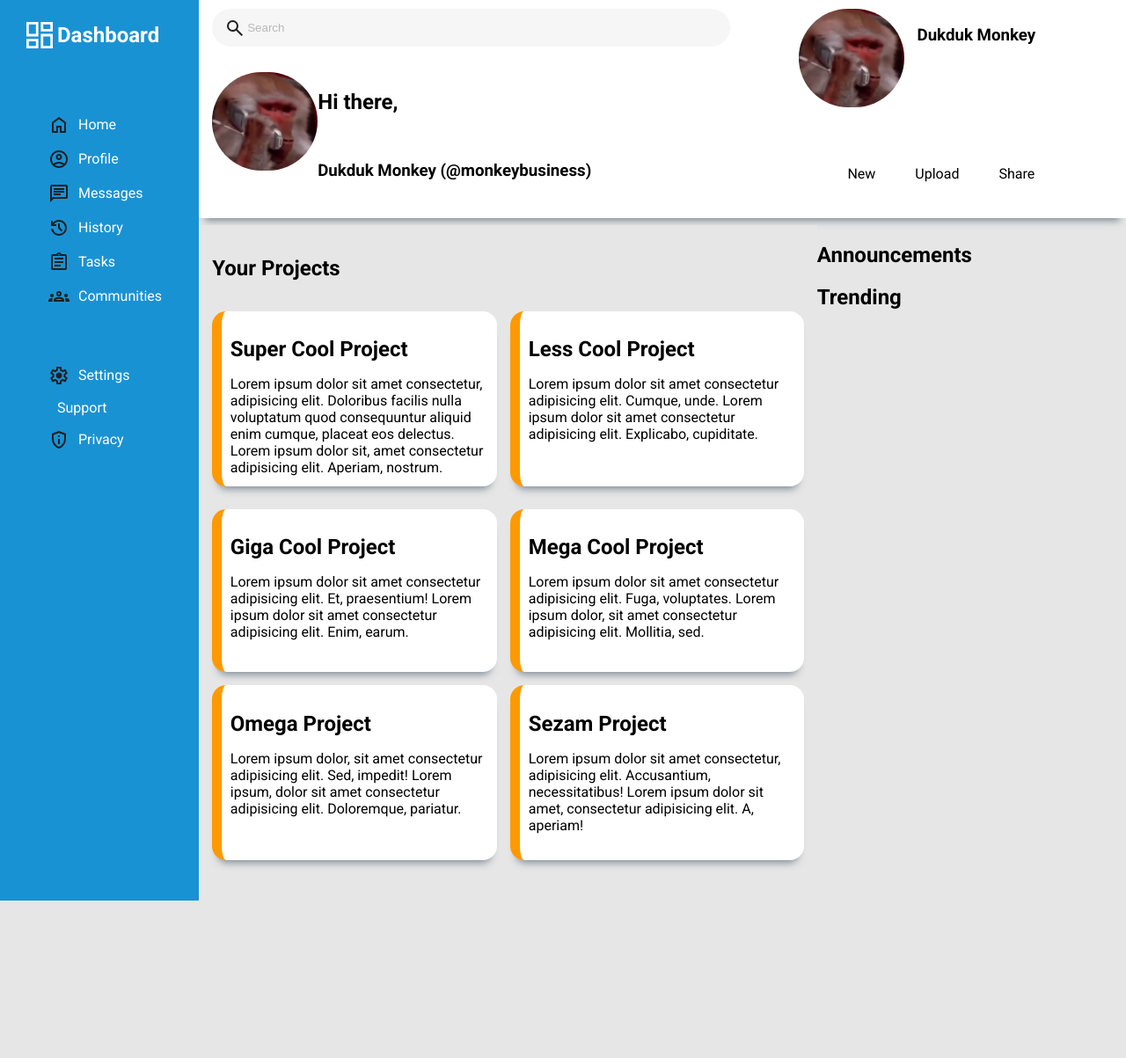
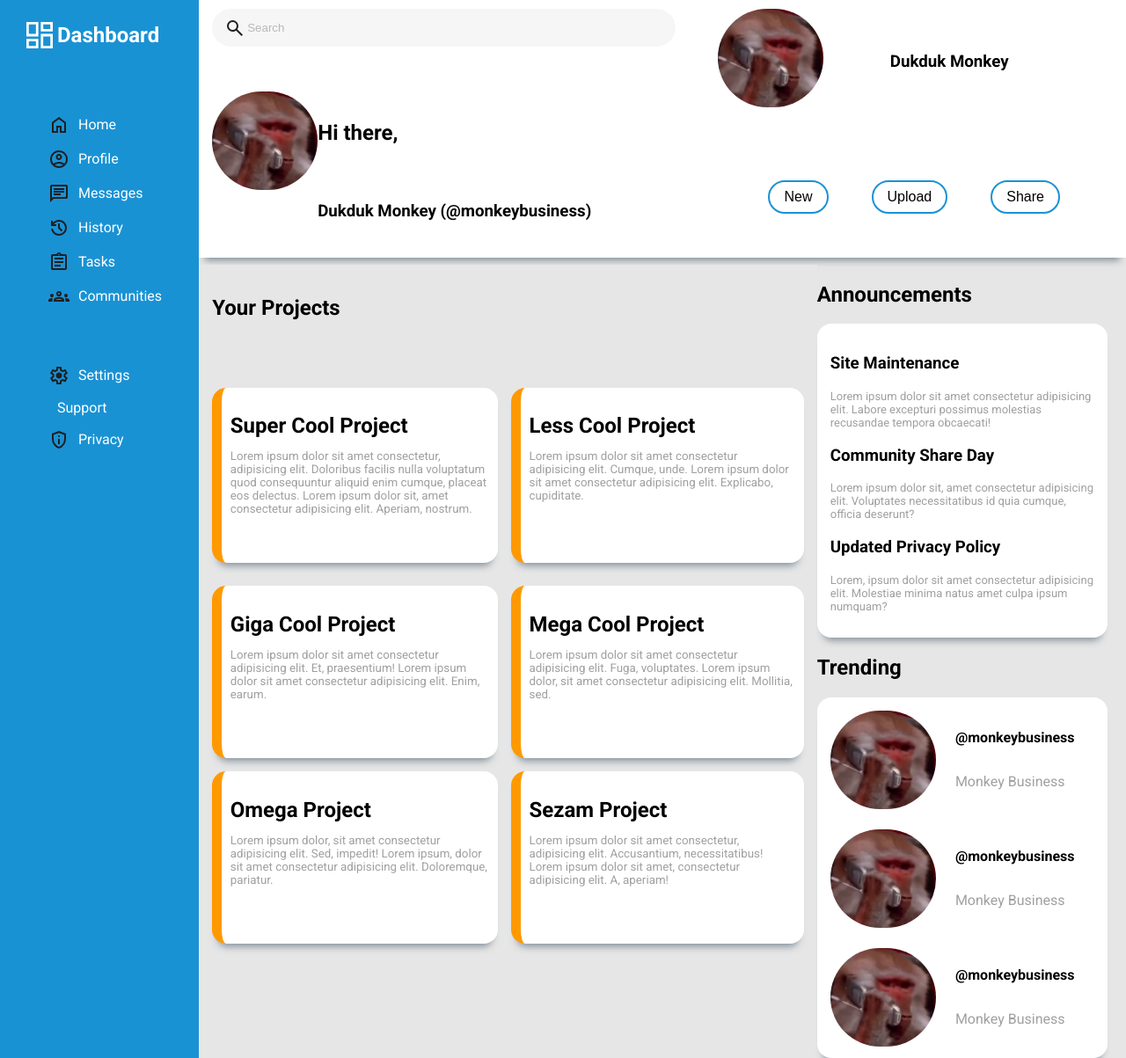
Before and after one commit to boostmachine/b_admin_dashboard, a plain HTML site: page index.html in a window 1280 px wide. Shown: the whole page at 88% size. Before the commit the page ends 1033 px from the top, so only its background shows below. Drawn offline with Linux system fonts and the light colour scheme.

Commit message:
let's leave it like this

```diff
--- a/index.html
+++ b/index.html
@@ -24,9 +24,9 @@
       <img class="monkey" src="./images/ava.PNG" alt="monkey_calls">
       <h3>Dukduk Monkey</h3>
       <ul>
-        <li>New</li>
-        <li>Upload</li>
-        <li>Share</li>
+        <li><button class="button button2">New</button></li>
+        <li><button class="button button2">Upload</button></li>
+        <li><button class="button button2">Share</button></li>
       </ul>
     </div>
   </header>
@@ -78,12 +78,32 @@
     </div>
   </main>
   <aside class="rightpanel">
+    <h2>Announcements</h2>
     <section class="announcements">
-      <h2>Announcements</h2>
-      <div class="announcementunit"></div>
+      <div class="announcementunit">
+        <h3>Site Maintenance</h3>
+        <p>Lorem ipsum dolor sit amet consectetur adipisicing elit. Labore excepturi possimus molestias recusandae tempora obcaecati!</p>
+      </div>
+      <div class="announcementunit">
+        <h3>Community Share Day</h3>
+        <p>
+          Lorem ipsum dolor sit, amet consectetur adipisicing elit. Voluptates necessitatibus id quia cumque, officia deserunt?
+        </p>
+      </div>
+      <div class="announcementunit">
+        <h3>Updated Privacy Policy</h3>
+        <p>
+          Lorem, ipsum dolor sit amet consectetur adipisicing elit. Molestiae minima natus amet culpa ipsum numquam?
+        </p>
+      </div>
     </section>
     <section class="trending">
       <h2>Trending</h2>
+      <div class="trendingunits">
+        <div class="trendingunit"><img src="./images/ava.PNG" alt="monkey" class="trendingpic"><h4>@monkeybusiness</h4><p>Monkey Business</p></div>
+        <div class="trendingunit"><img src="./images/ava.PNG" alt="monkey" class="trendingpic"><h4>@monkeybusiness</h4><p>Monkey Business</p></div>
+        <div class="trendingunit"><img src="./images/ava.PNG" alt="monkey" class="trendingpic"><h4>@monkeybusiness</h4><p>Monkey Business</p></div>
+      </div>
     </section>
   </aside>
   <script src="./script.js"></script>
--- a/style.css
+++ b/style.css
@@ -11,6 +11,11 @@ body {
   margin: 0;
   background-color: #e6e6e6;
   font-family: "Roboto", sans-serif;
+}
+
+p {
+  color: #a0a0a0;
+
 }
 
 .monkey {
@@ -32,6 +37,49 @@ body {
   padding-bottom: 0px;
 }
 
+.announcements{
+  padding: 15px;
+  border-radius: 1rem;
+  background-color: #fff;
+  box-shadow: inset;
+  max-width: 300px;
+  box-shadow: 0px 10px 8px -7px rgba(34, 60, 80, 0.52);
+}
+.trendingunits{
+  padding: 15px;
+  border-radius: 1rem;
+  background-color: #fff;
+  box-shadow: inset;
+  max-width: 300px;
+  box-shadow: 0px 10px 8px -7px rgba(34, 60, 80, 0.52);
+  display: grid;
+  gap: 25px;
+}
+.trendingunit{
+  display: grid;
+  grid-template-rows: 55px 55px;
+  grid-template-areas:
+  "trendingpic h4"
+  "trendingpic p";
+}
+
+.trendinguinit h4{
+  grid-area: h4;
+}
+
+.trendingunit p{
+  grid-area: p;
+}
+
+.announcementunit h3 {
+  place-self: left;
+}
+
+.announcementunit p {
+  place-self: center;
+  font-size: small;
+}
+
 header {
   display: grid;
   grid-area: header;
@@ -51,7 +99,7 @@ header {
   background-color: #e6e6e6;
   display: grid;
   grid-template-columns: repeat(2, auto);
-  grid-template-rows: 0.15fr repeat(4, auto);
+  grid-template-rows: repeat(6, auto);
   gap: 15px;
   padding: 15px;
 }
@@ -61,6 +109,7 @@ header {
 }
 .maincontent p {
   height: 100%;
+  font-size: smaller;
 }
 .rightpanel {
   grid-area: rightpanel;
@@ -73,6 +122,11 @@ header {
 .avatar img, .profile img {
   width: 120px;
 }
+.trendingpic {
+  width: 120px;
+  border-radius: 60px;
+  grid-area: trendingpic;
+}
 .profile {
   grid-area: profile;
   display: grid;
@@ -83,9 +137,12 @@ header {
 }
 .profile ul {
   grid-area: ul;
+  place-self: center start;
+
 }
 .profile h3 {
   grid-area: h3;
+  place-self: center start;
 }
 .welcome{
   grid-area: welcome;
@@ -102,9 +159,11 @@ header {
 }
 .welcome h2{
   grid-area: h2;
+  place-self: center start;
 }
 .welcome h3{
   grid-area: h3;
+  place-self: center start;
 }
 .searchbar{
   grid-area: searchbar;
@@ -162,3 +221,29 @@ a {
 li a {
   padding-left: 10px;
 }
+
+.button {
+  background-color: #1992d4; /* Green */
+  border: none;
+  color: white;
+  padding: 8px 16px;
+  text-align: center;
+  text-decoration: none;
+  display: inline-block;
+  font-size: 16px;
+  margin: 4px 2px;
+  transition-duration: 0.4s;
+  cursor: pointer;
+}
+
+.button2 {
+  background-color: white;
+  color: black;
+  border: 2px solid #1992d4;
+  border-radius: 36px;
+}
+
+.button2:hover {
+  background-color: #1992d4;
+  color: white;
+}
```
